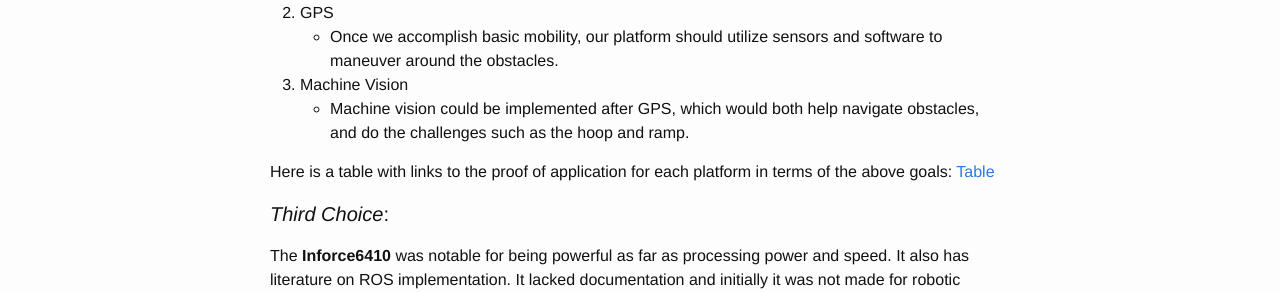
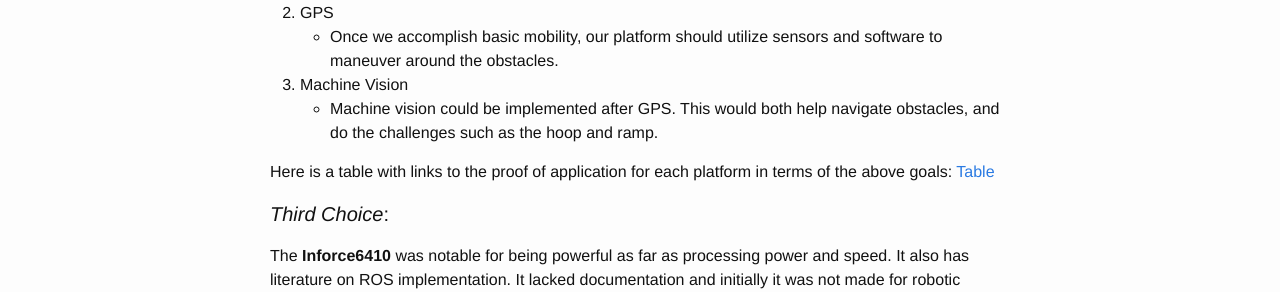
Before and after one commit to hermstadalex/UCSDroboIEEE, a Jekyll site: the page built from _posts/2015-11-26-picking-platform.markdown, in a window 1280 px wide. Shown: the part 538-830 px from the top of the page. Built offline with Jekyll 4.4.1, drawn with Linux system fonts in a browser that asks for light colours.

Commit message:
Fixed Post

```diff
--- a/_posts/2015-11-26-picking-platform.markdown
+++ b/_posts/2015-11-26-picking-platform.markdown
@@ -26,7 +26,7 @@ In order of importance:
   * Once we accomplish basic mobility, our platform should utilize sensors and
   software to maneuver around the obstacles.
 3. Machine Vision
-  * Machine vision could be implemented after GPS, which would both help
+  * Machine vision could be implemented after GPS. This would both help
   navigate obstacles, and do the challenges such as the hoop and ramp.
 
 Here is a table with links to the proof of application for each platform in
```
